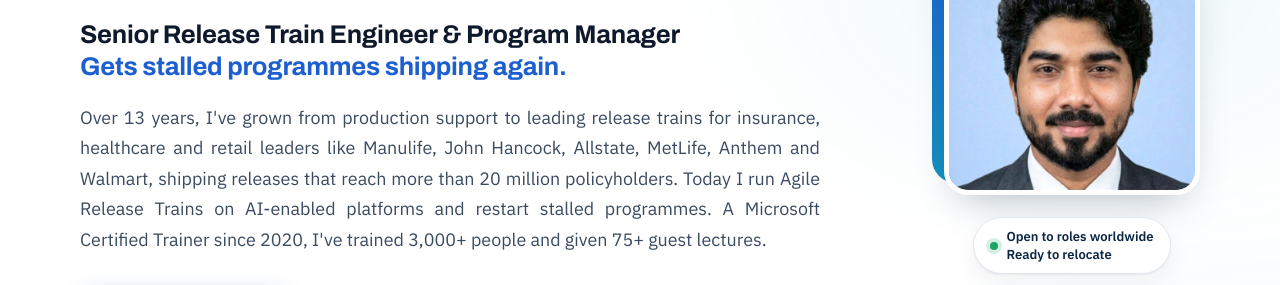
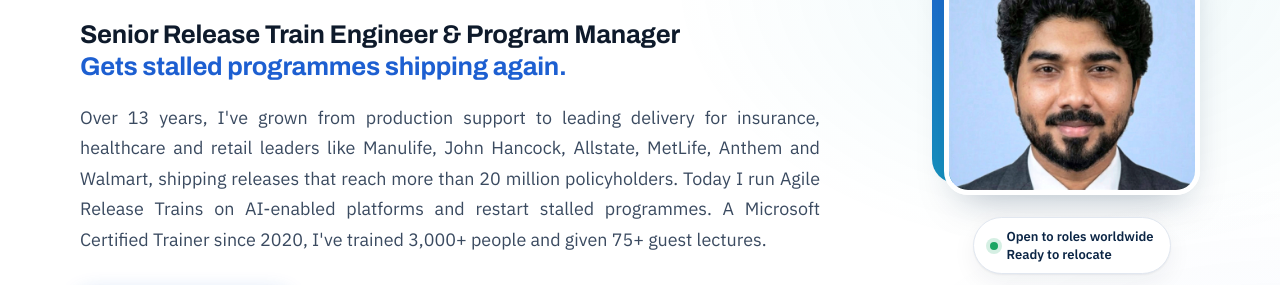
Before and after one commit to Madhan-I/Madhan-I.github.io, a Jekyll site: the page built from index.html, in a window 1280 px wide and 900 px high. Shown: the part 235-520 px from the top of the window. Built offline with Jekyll 4.4.1, drawn with Linux system fonts in a browser that asks for light colours.

Commit message:
Reduce repeated 'release' in intro
Co-Authored-By: Claude Opus 5.5 <noreply@anthropic.com>
Claude-Session: https://claude.ai/code/session_01MFRrTt7LBDdX57m85KHNGp

```diff
--- a/_data/profile.yml
+++ b/_data/profile.yml
@@ -25,7 +25,7 @@ roles:
   - Senior Scrum Master
   - Microsoft Certified Trainer
 
-intro: "Over 13 years, I've grown from production support to leading release trains for insurance, healthcare and retail leaders like Manulife, John Hancock, Allstate, MetLife, Anthem and Walmart, shipping releases that reach more than 20 million policyholders. Today I run Agile Release Trains on AI-enabled platforms and restart stalled programmes. A Microsoft Certified Trainer since 2020, I've trained 3,000+ people and given 75+ guest lectures."
+intro: "Over 13 years, I've grown from production support to leading delivery for insurance, healthcare and retail leaders like Manulife, John Hancock, Allstate, MetLife, Anthem and Walmart, shipping releases that reach more than 20 million policyholders. Today I run Agile Release Trains on AI-enabled platforms and restart stalled programmes. A Microsoft Certified Trainer since 2020, I've trained 3,000+ people and given 75+ guest lectures."
 
 email: irulandi.madhan@gmail.com
 linkedin: https://www.linkedin.com/in/madhanirulandi
```
